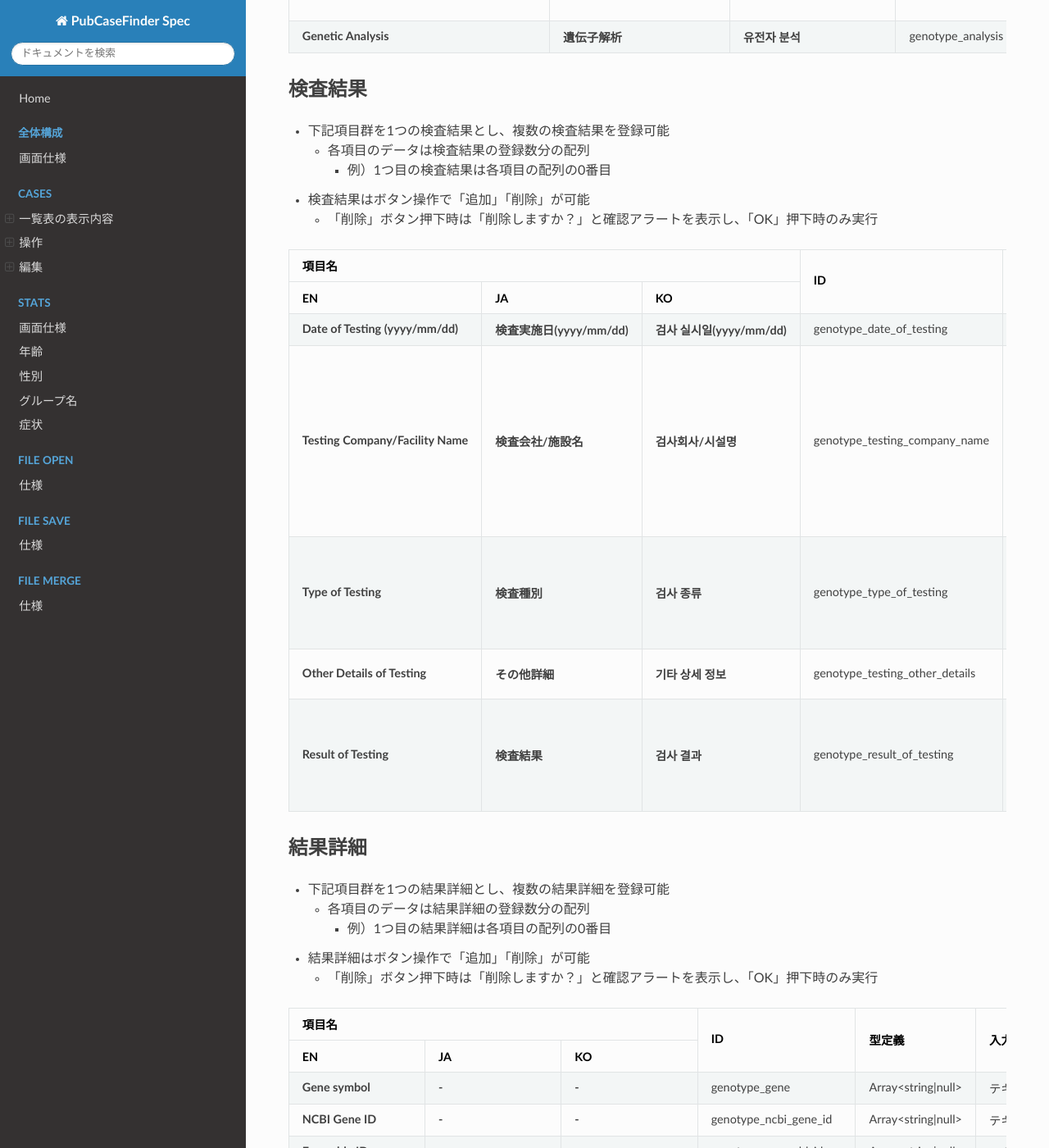
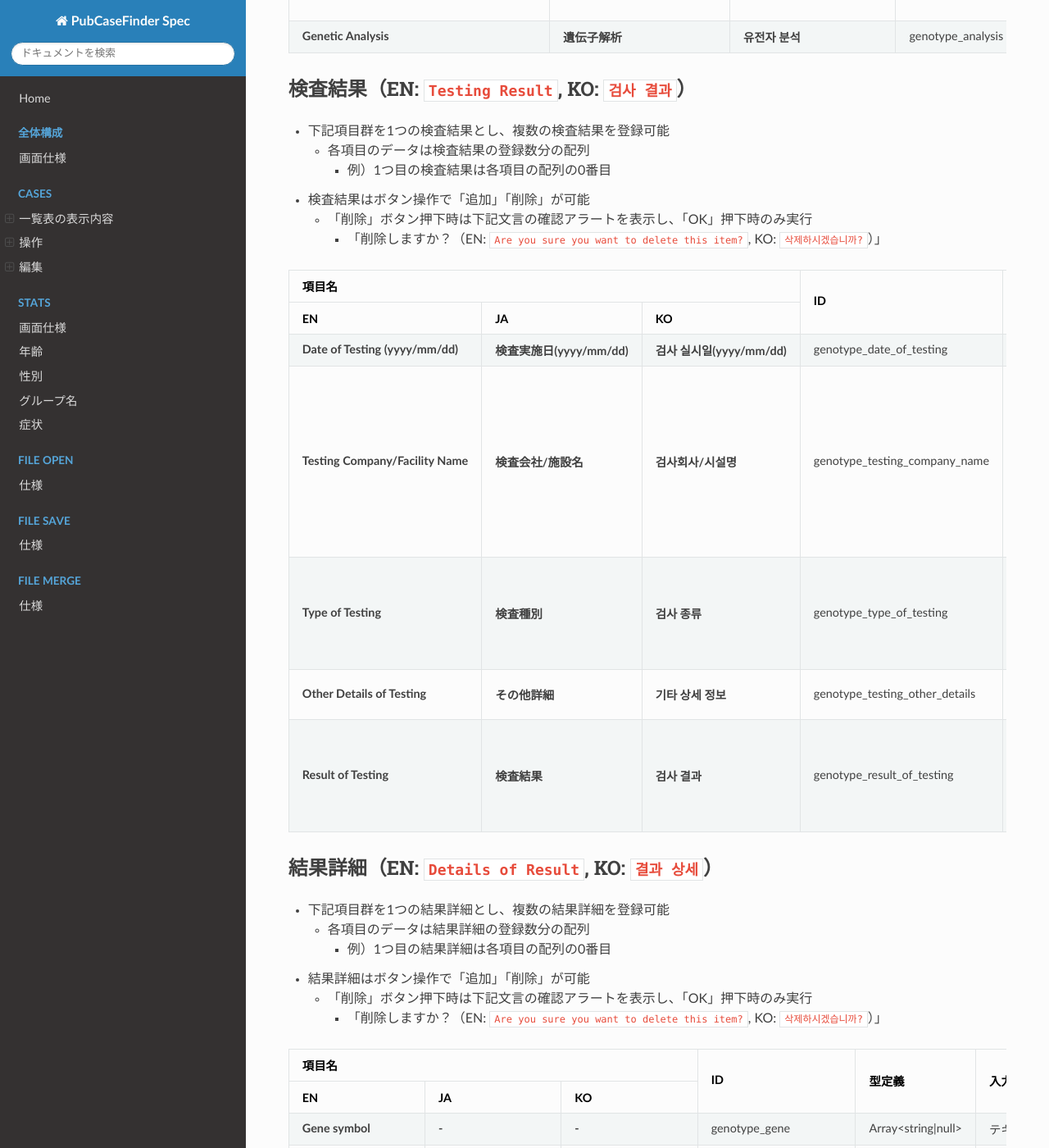
Before and after one commit to PubCaseFinder/pubcasefinder_spec, an MkDocs documentation site: the page built from docs/cases/edit/genotype.md, in a window 1280 px wide and 1400 px high, scrolled down 506 px. Shown: the whole window at 82% size. Built offline with MkDocs 1.6.1, drawn with Linux system fonts in a browser that asks for light colours; nearby versions of some CDN libraries; some of the changed text lies outside the part shown.

Commit message:
英語、韓国語の翻訳があるものは翻訳後の文言も記載

```diff
--- a/docs/cases/edit/genotype.md
+++ b/docs/cases/edit/genotype.md
@@ -1,6 +1,6 @@
-# 遺伝型
+# 遺伝型（EN: `Genotype`, KO: `유전자형 정보`）
 
-## 検査について
+## 検査について（EN: `About testing`, KO: `검사에 대하여`）
 
 <table>
   <thead>
@@ -138,13 +138,14 @@
   </tbody>
 </table>
 
-## 検査結果
+## 検査結果（EN: `Testing Result`, KO: `검사 결과`）
 
 - 下記項目群を1つの検査結果とし、複数の検査結果を登録可能
     - 各項目のデータは検査結果の登録数分の配列
         - 例）1つ目の検査結果は各項目の配列の0番目
 - 検査結果はボタン操作で「追加」「削除」が可能
-    - 「削除」ボタン押下時は「削除しますか？」と確認アラートを表示し、「OK」押下時のみ実行
+    - 「削除」ボタン押下時は下記文言の確認アラートを表示し、「OK」押下時のみ実行
+        - 「削除しますか？（EN: `Are you sure you want to delete this item?`, KO: `삭제하시겠습니까?`）」
 
 <table>
   <thead>
@@ -353,13 +354,14 @@
   </tbody>
 </table>
 
-## 結果詳細
+## 結果詳細（EN: `Details of Result`, KO: `결과 상세`）
 
 - 下記項目群を1つの結果詳細とし、複数の結果詳細を登録可能
     - 各項目のデータは結果詳細の登録数分の配列
         - 例）1つ目の結果詳細は各項目の配列の0番目
 - 結果詳細はボタン操作で「追加」「削除」が可能
-    - 「削除」ボタン押下時は「削除しますか？」と確認アラートを表示し、「OK」押下時のみ実行
+    - 「削除」ボタン押下時は下記文言の確認アラートを表示し、「OK」押下時のみ実行
+        - 「削除しますか？（EN: `Are you sure you want to delete this item?`, KO: `삭제하시겠습니까?`）」
 
 <table>
   <thead>
```
